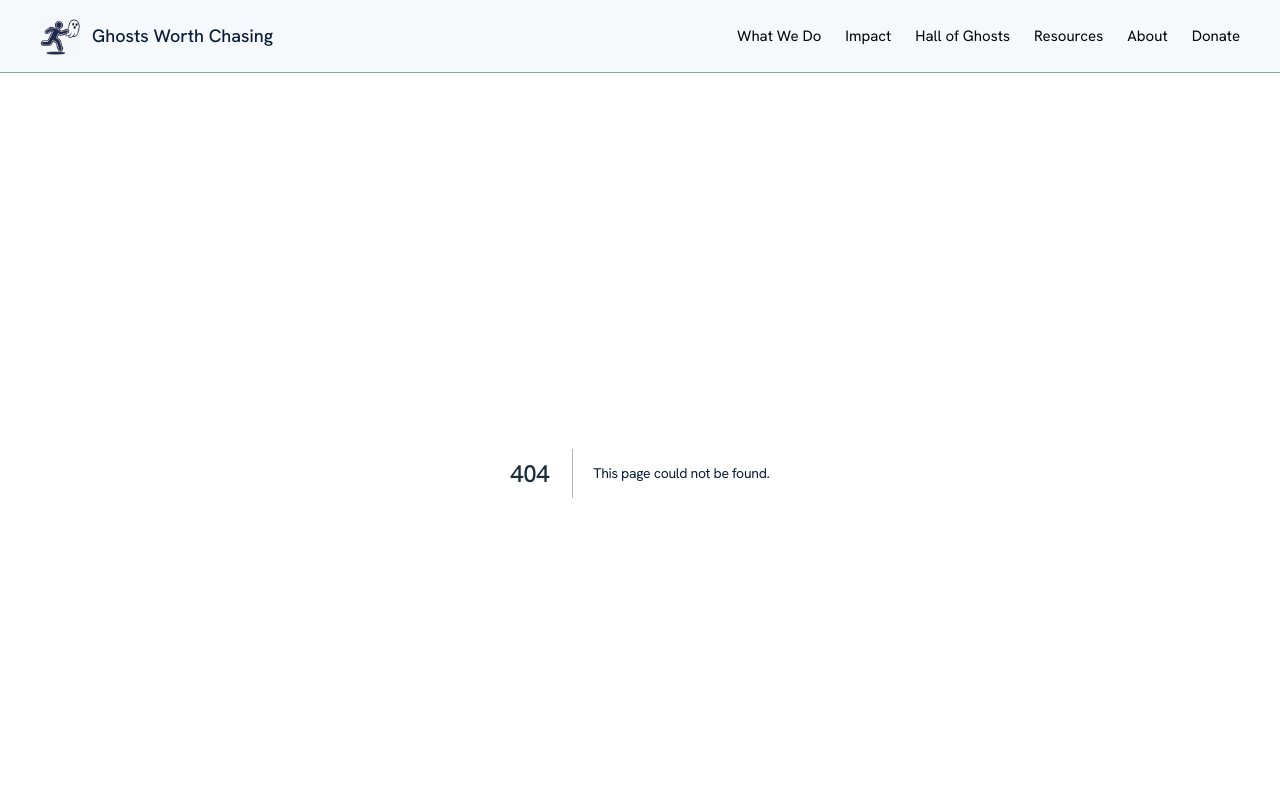
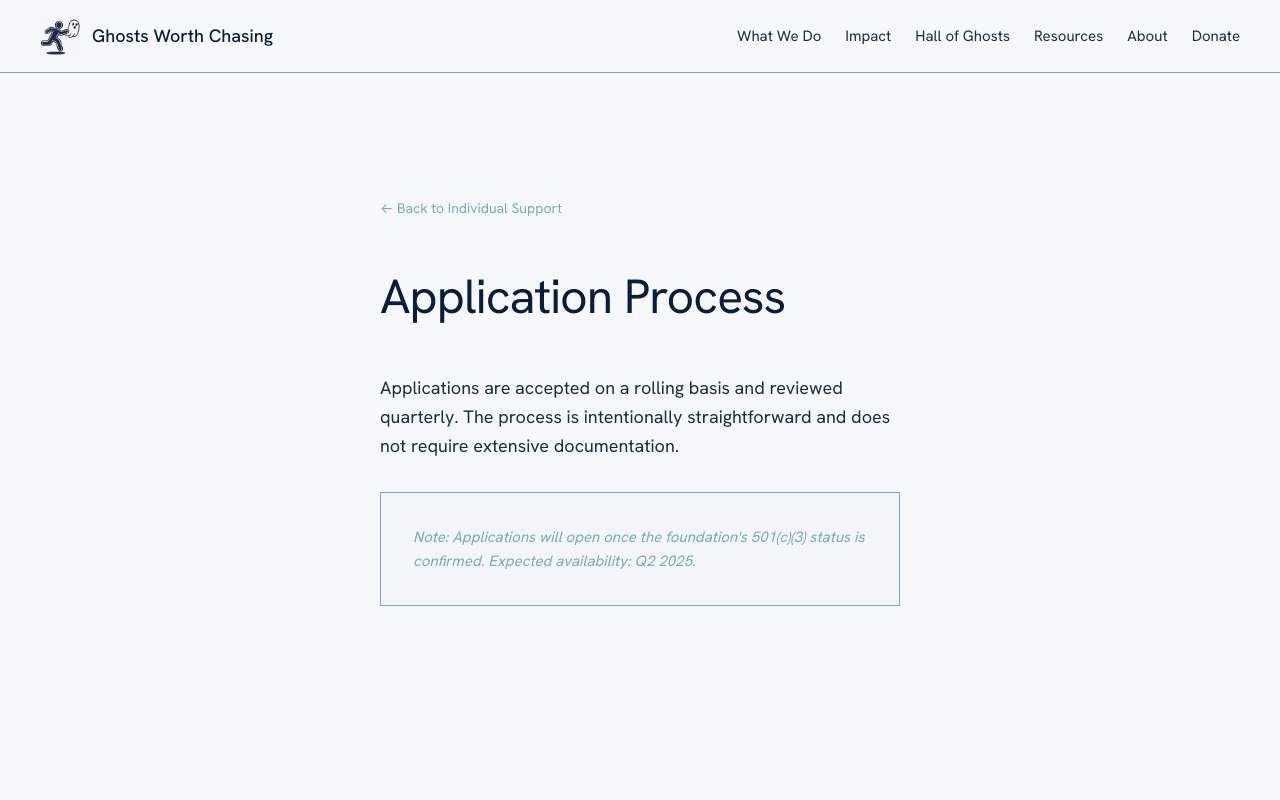
Before and after one commit to Roco41589/ghosts-worth-chasing-site, a Next.js app in the folder ghosts-redesign/: page /what-we-do/individual-support/application in a window 1280 px wide. Before the commit this address had no page. Shown: the top 800 px of the page. Built offline with nearby package versions, Linux system fonts and the light colour scheme.

Commit message:
Create page.tsx

```diff
--- /dev/null
+++ b/ghosts-redesign/app/what-we-do/individual-support/application/page.tsx
@@ -0,0 +1,43 @@
+import Link from 'next/link'
+
+export default function Application() {
+  return (
+    <section className="section section--narrow">
+      <Link
+        href="/what-we-do/individual-support"
+        style={{
+          fontSize: '14px',
+          color: 'var(--color-teal-grey)',
+          textDecoration: 'none',
+          display: 'inline-flex',
+          alignItems: 'center',
+          gap: '8px',
+          marginBottom: 'var(--space-md)',
+        }}
+      >
+        ← Back to Individual Support
+      </Link>
+
+      <h1 style={{ color: 'var(--color-deep-navy)', marginBottom: 'var(--space-md)' }}>
+        Application Process
+      </h1>
+
+      <p style={{ marginBottom: 'var(--space-sm)' }}>
+        Applications are accepted on a rolling basis and reviewed quarterly. The process is
+        intentionally straightforward and does not require extensive documentation.
+      </p>
+
+      <p style={{
+        fontSize: '15px',
+        color: 'var(--color-text-secondary)',
+        fontStyle: 'italic',
+        padding: 'var(--space-sm)',
+        background: 'rgba(163, 201, 226, 0.05)',
+        border: '1px solid var(--color-border)',
+      }}>
+        Note: Applications will open once the foundation's 501(c)(3) status is confirmed.
+        Expected availability: Q2 2025.
+      </p>
+    </section>
+  )
+}
```
